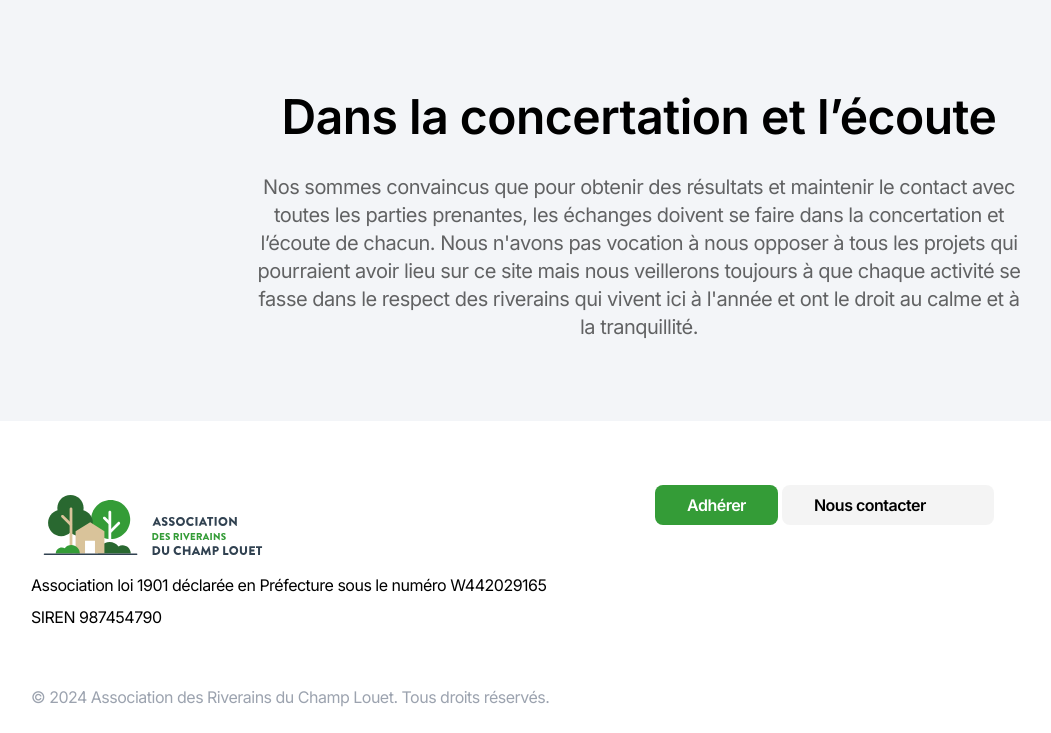
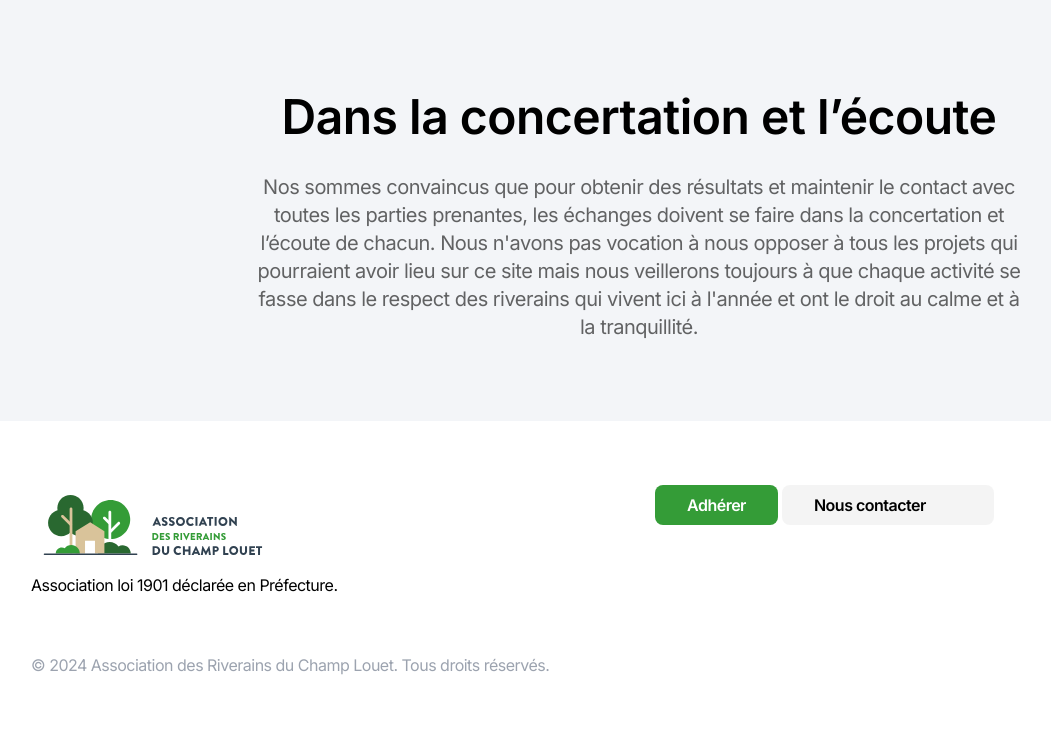
Before and after one commit to piRstone/site-arcl, an Astro site: page / in a window 1280 px wide. Shown: the part 2431-3164 px from the top of the page, without its empty margins (1-1052 px from the left). After the commit the page ends 3132 px from the top, so only its background shows below. Built offline with nearby package versions, Linux system fonts and the light colour scheme; Astro itself is replaced by a stand-in of ours; some icons are missing.

Commit message:
remove legal information / add logo

```diff
--- a/src/components/Footer.astro
+++ b/src/components/Footer.astro
@@ -26,10 +26,8 @@ const year = date.getFullYear();
                             />
                         </a>
                         <p class="m-0">
-                            Association loi 1901 déclarée en Préfecture sous le
-                            numéro W442029165
+                            Association loi 1901 déclarée en Préfecture.
                         </p>
-                        <p class="m-0">SIREN 987454790</p>
                     </div>
                 </div>
                 <div class="col-span-6">
```
Also changed, not shown: public/logo-small.png (added).
